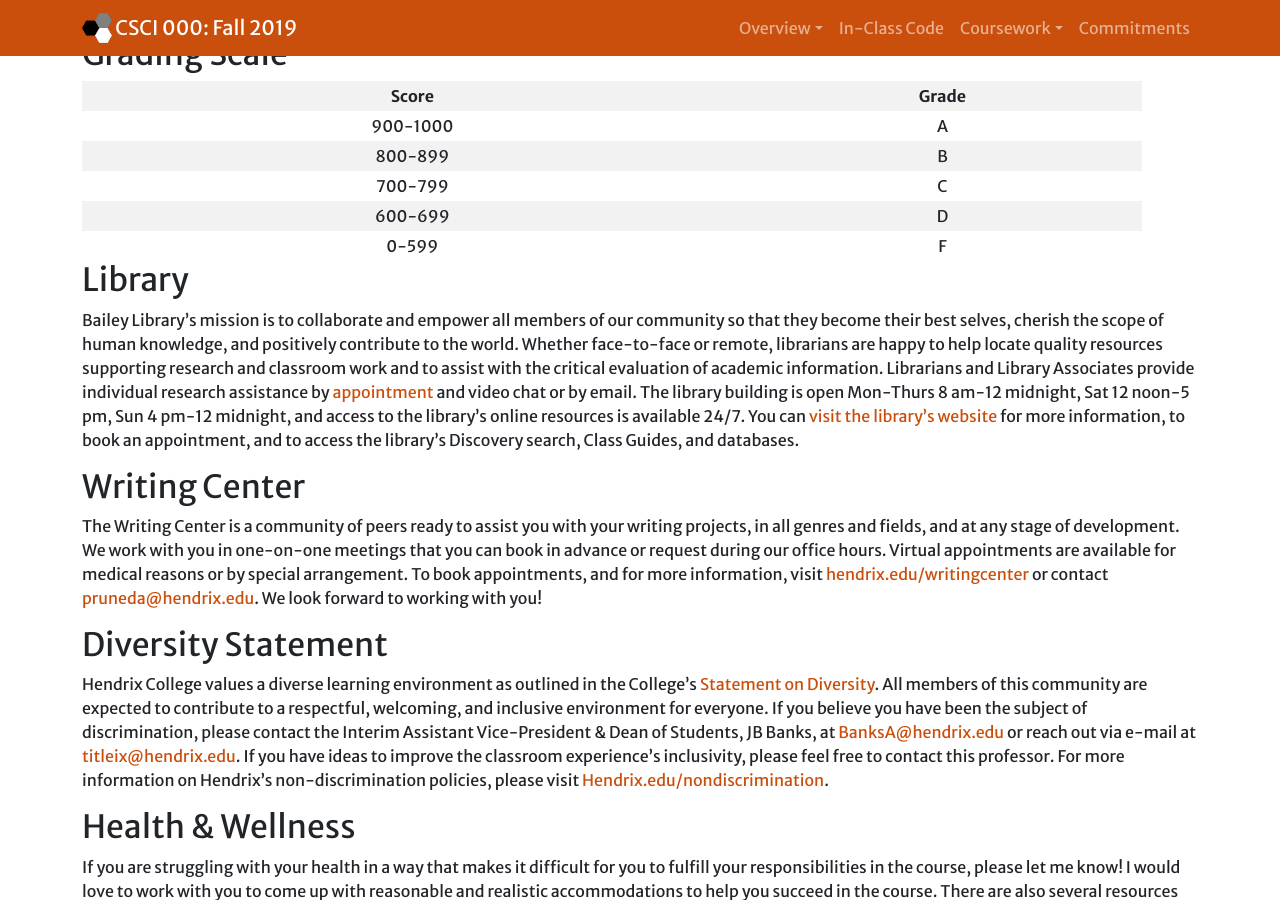
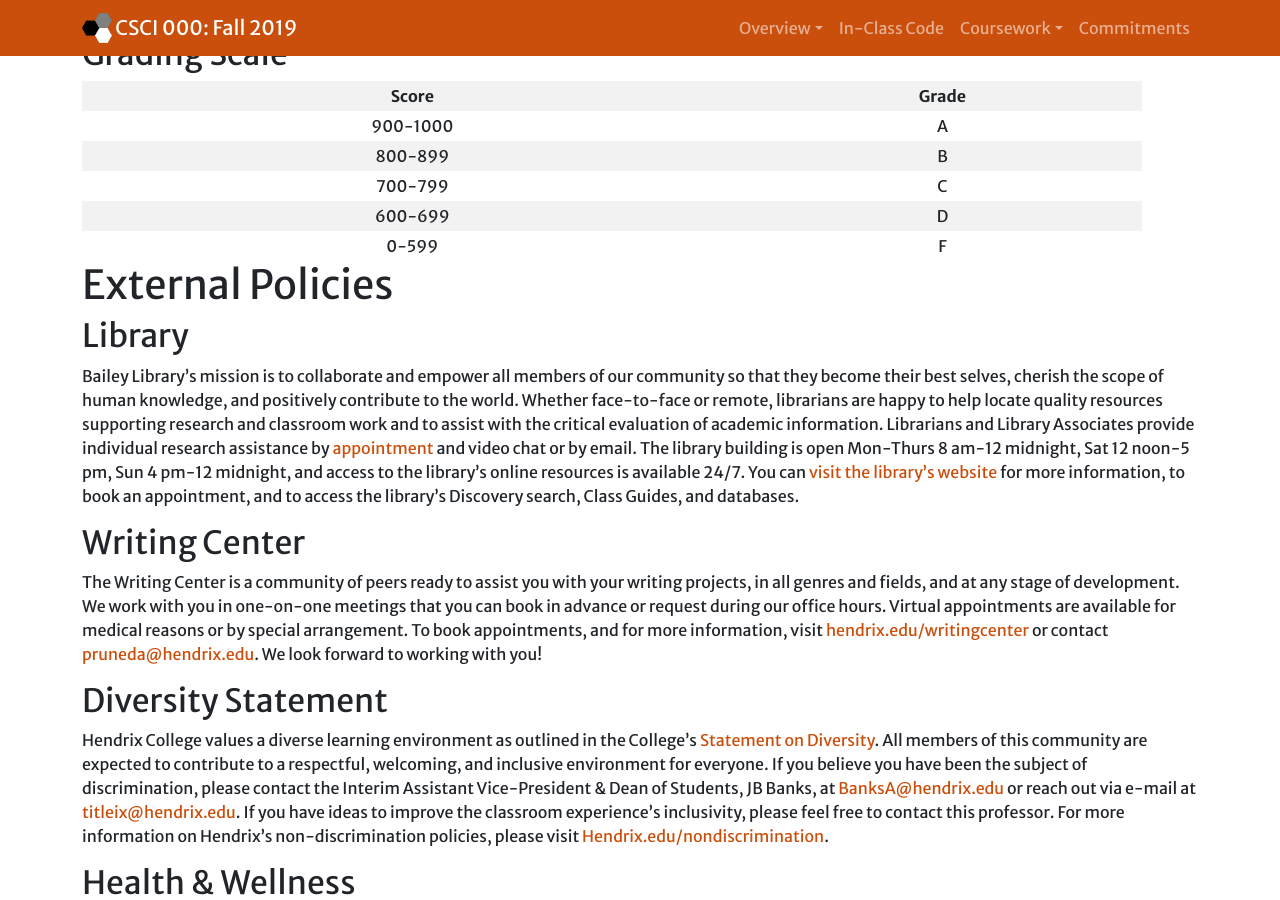
Before and after one commit to Hendrix-CS/csci000, a Jekyll site: the page built from index.md, in a window 1280 px wide and 900 px high, scrolled down 3475 px. Built offline with Jekyll 4.4.1, drawn with Linux system fonts in a browser that asks for light colours; nearby versions of some CDN libraries.

Commit message:
External header

```diff
--- a/_includes/external.html
+++ b/_includes/external.html
@@ -1,3 +1,5 @@
+<h1>External Policies</h1>
+
 <h2 id="library"><a name="library">Library</a></h2>
 
 <p>Bailey Library’s mission is to collaborate and empower all members of
--- a/_includes/head.html
+++ b/_includes/head.html
@@ -7,7 +7,7 @@
 
   <title>{{ site.number }} - {{ site.title }}</title>
 
-  <link rel="icon" type="image/png" href="/images/macslogo.png">
+  <link rel="icon" type="image/png" href="{{ site.baseurl }}/assets/images/macslogo.png">
 
   <!-- Bootstrap core CSS -->
   <link rel="stylesheet" href="https://cdnjs.cloudflare.com/ajax/libs/font-awesome/6.5.2/css/font-awesome.min.css">
```
